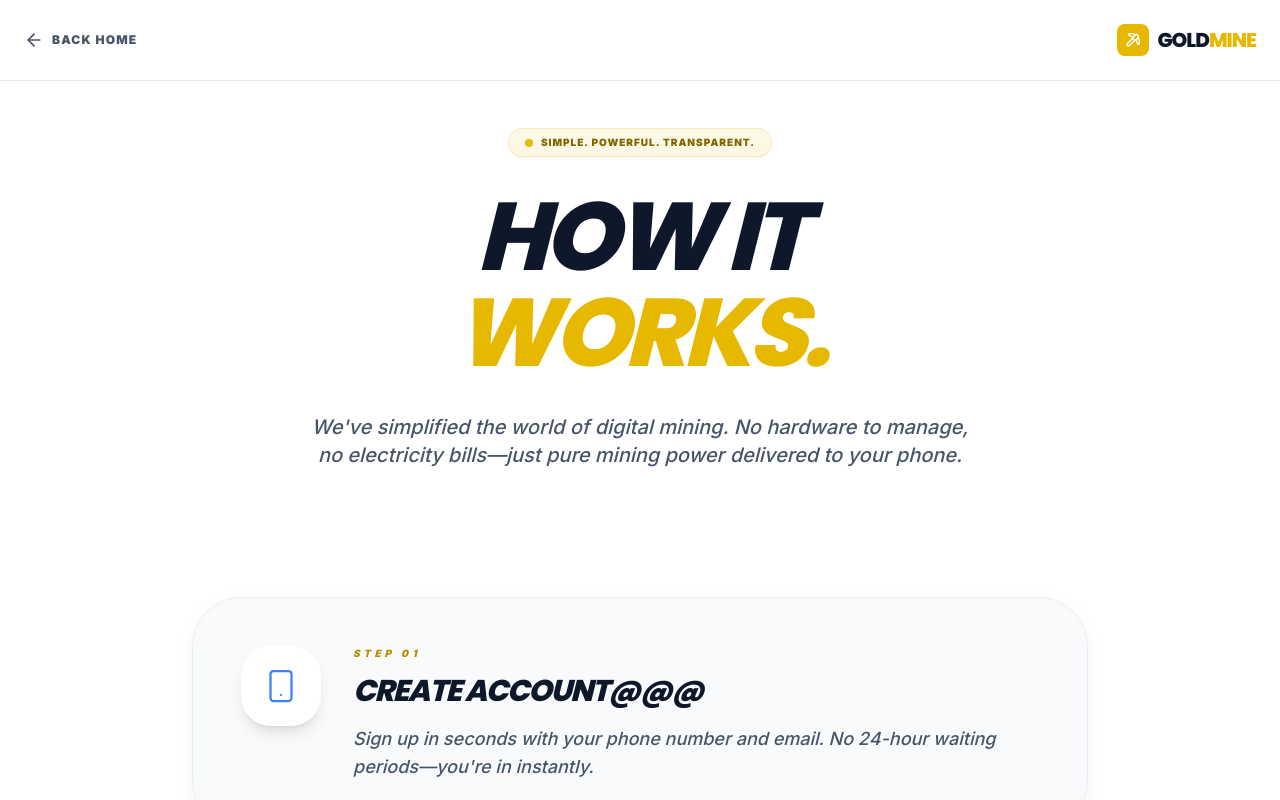
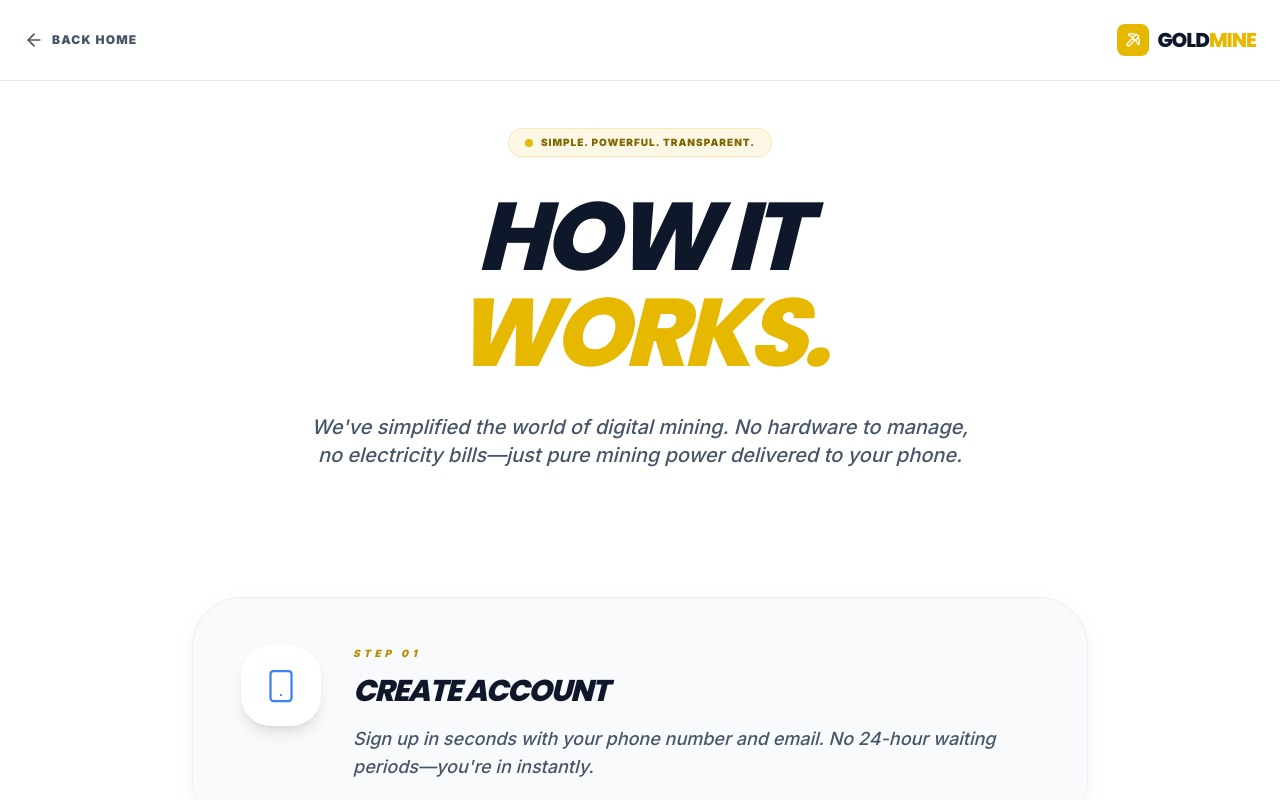
Before and after one commit to jsunilnaik/goldmnpro, a Next.js app: page /how-it-works in a window 1280 px wide. Shown: the top 800 px of the page. Built offline with nearby package versions, Linux system fonts and the light colour scheme; no server answers; the database is empty.

Commit message:
docs: update how it works content

```diff
--- a/src/app/how-it-works/page.js
+++ b/src/app/how-it-works/page.js
@@ -19,7 +19,7 @@ import {
 export default function HowItWorksPage() {
    const steps = [
       {
-         title: "Create Account@@@",
+         title: "Create Account",
          desc: "Sign up in seconds with your phone number and email. No 24-hour waiting periods—you're in instantly.",
          icon: Smartphone,
          color: "bg-blue-500/10 text-blue-500"
```
